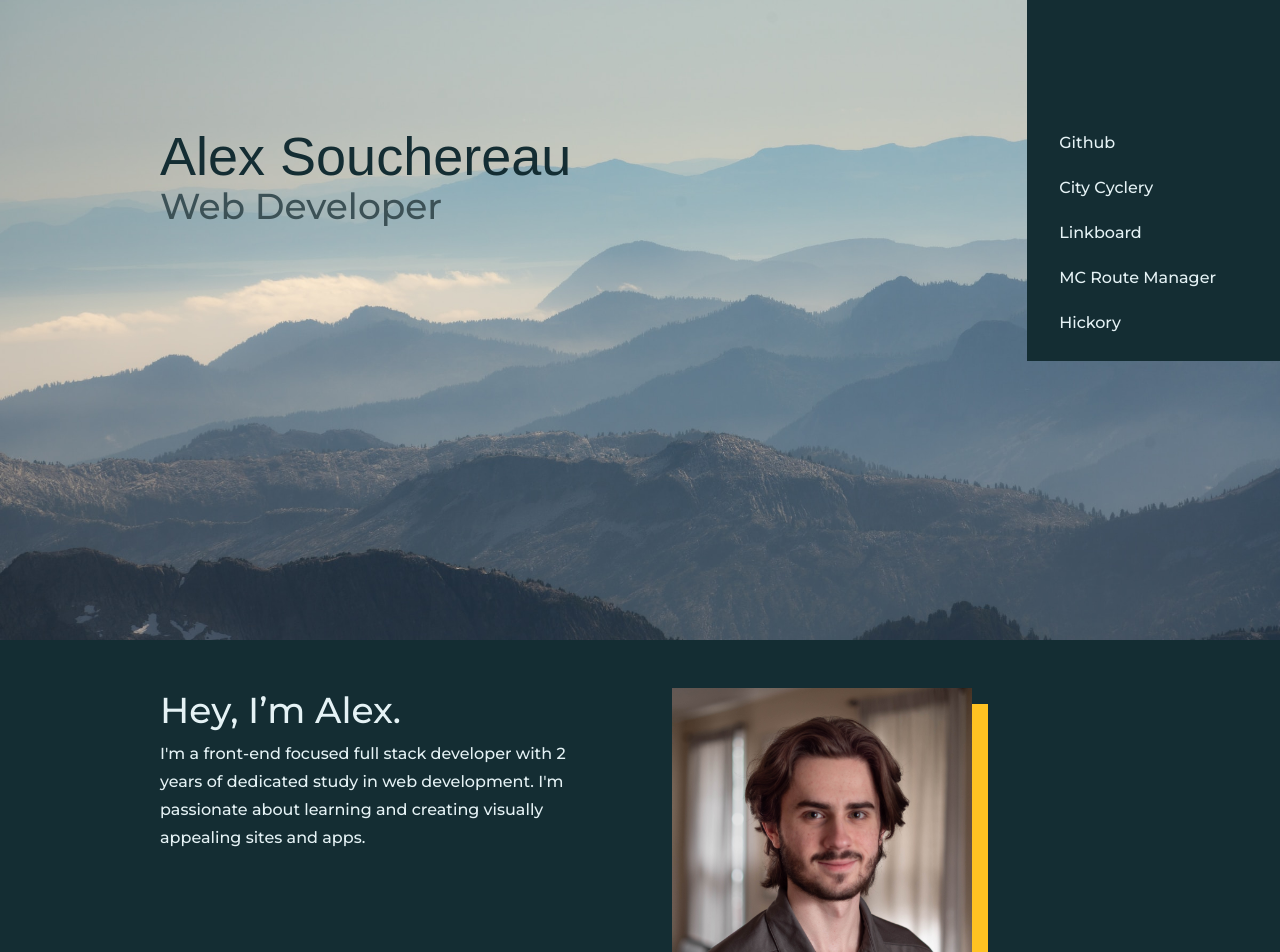
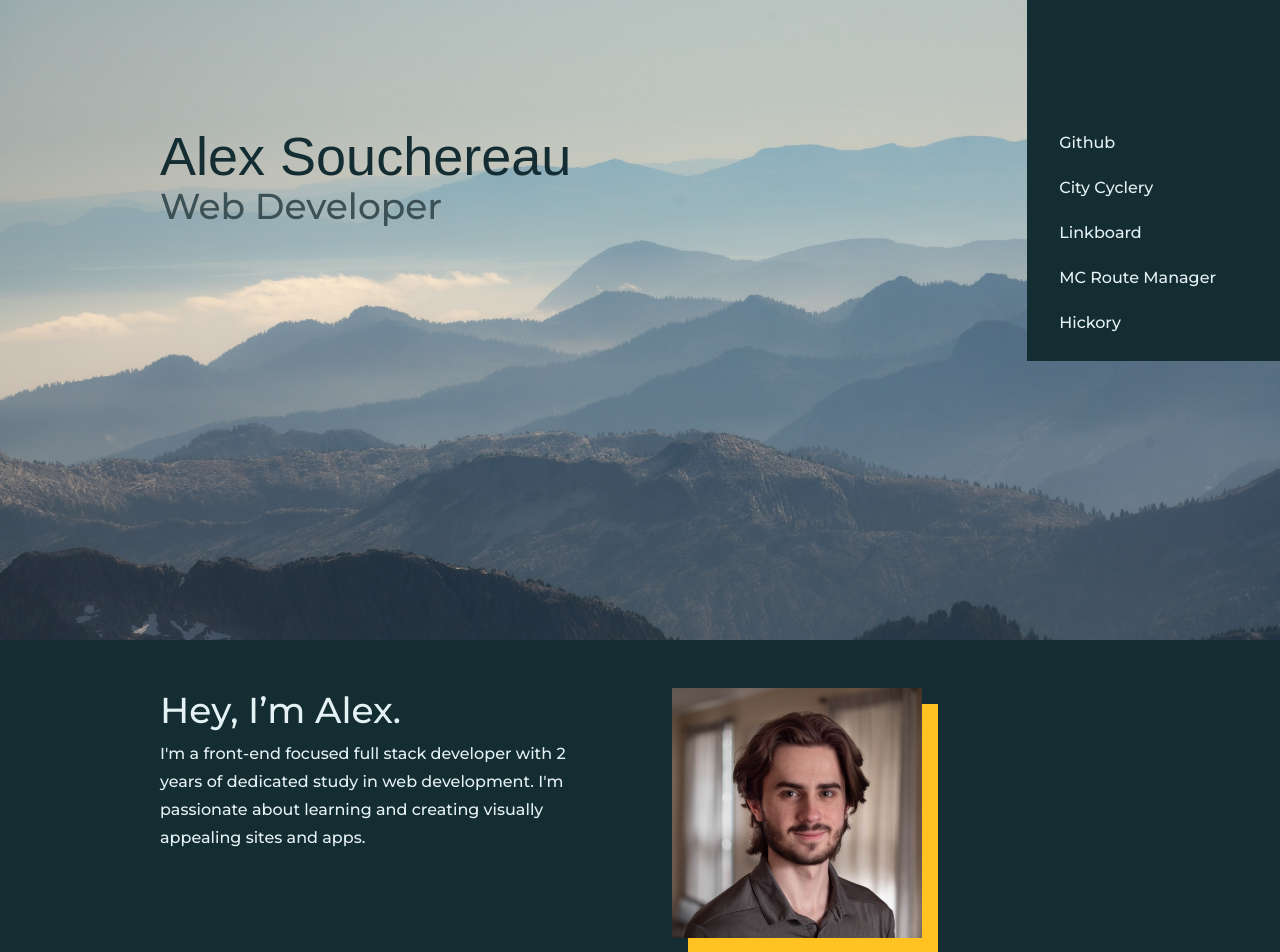
Before and after one commit to aSouchereau/dev.souch.ca, a Next.js app: page / in a window 1280 px wide. Shown: the top 952 px of the page. Built offline with nearby package versions, Linux system fonts and the light colour scheme; a web font is replaced by a local one.

Commit message:
Decreased portrait size

```diff
--- a/components/AboutSectionComponent.tsx
+++ b/components/AboutSectionComponent.tsx
@@ -7,7 +7,7 @@ export default function AboutSection() {
             <p className='light'>I'm a front-end focused full stack developer with 2 years of dedicated study in web development. I'm passionate about learning and creating visually appealing sites and apps.</p>
         </div>
         <div className='about-item image-wrapper'>
-            <Image src="/images/portrait.jpg" alt="Picture of Me" loading='lazy' width={300} height={300}/>
+            <Image src="/images/portrait.jpg" alt="Picture of Me" loading='lazy' width={250} height={250}/>
         </div>
     </section>
 }
```
